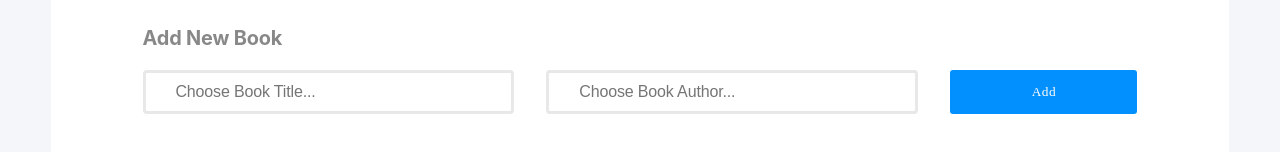
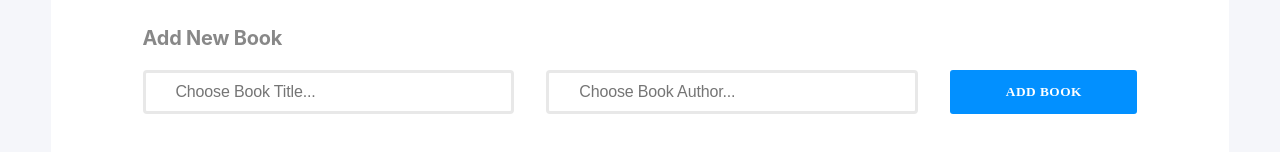
Before and after one commit to vangelif/bookstore, a React (Create React App) app: page / in a window 1280 px wide. Shown: the part 2517-2669 px from the top of the page. Built offline with nearby package versions, Linux system fonts and the light colour scheme; no server answers.

Commit message:
refactor button to match figma design

```diff
--- a/src/App.scss
+++ b/src/App.scss
@@ -231,7 +231,7 @@ section {
 
   .form-button {
     @include button-style;
-
+    font-weight: 700;
     width: 20%;
   }
 }
--- a/src/Components/Form.js
+++ b/src/Components/Form.js
@@ -58,7 +58,7 @@ const Form = () => {
               setCount(add);
             }}
           >
-            Add
+            ADD BOOK
           </button>
         </form>
       </section>
```
